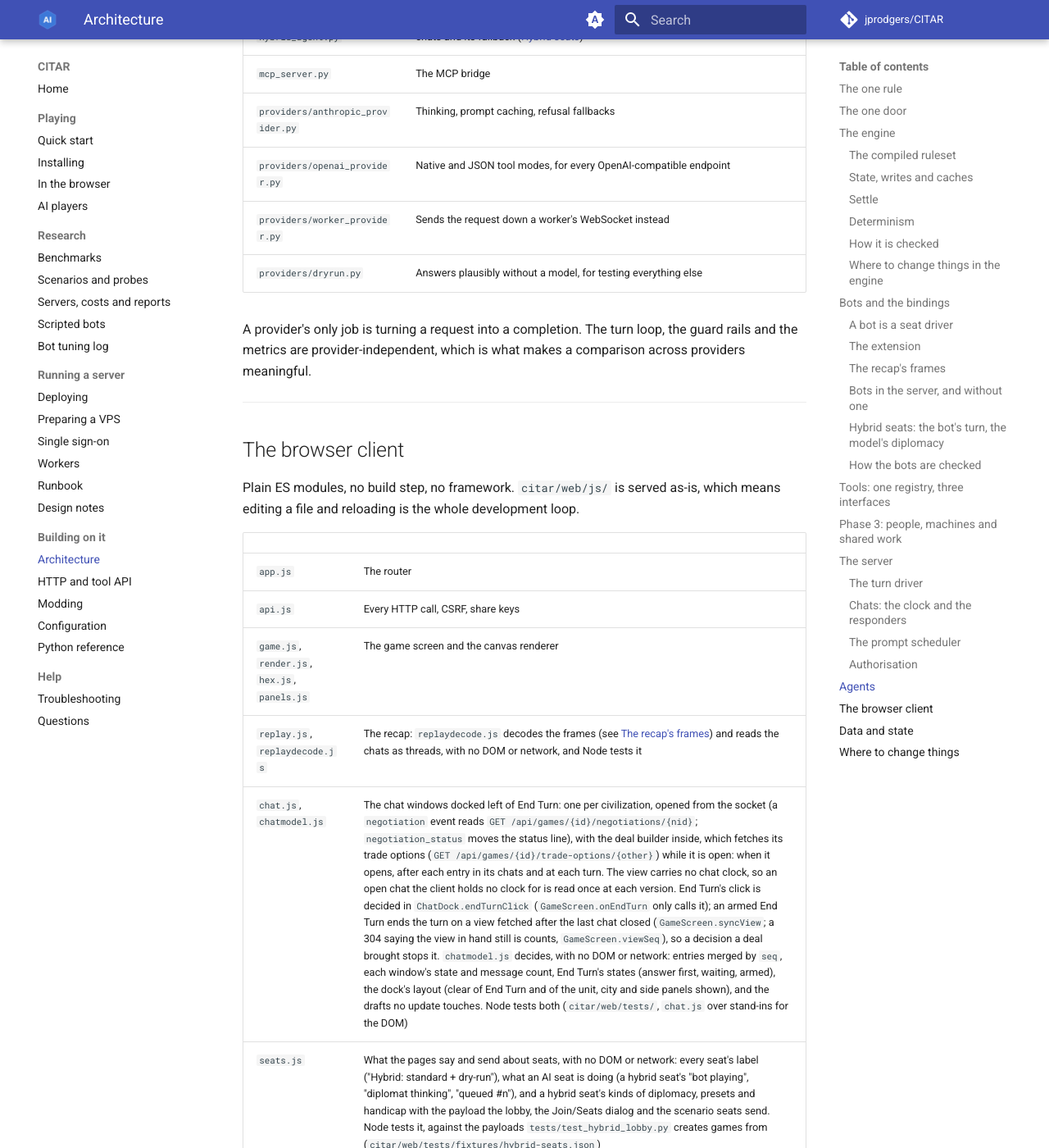
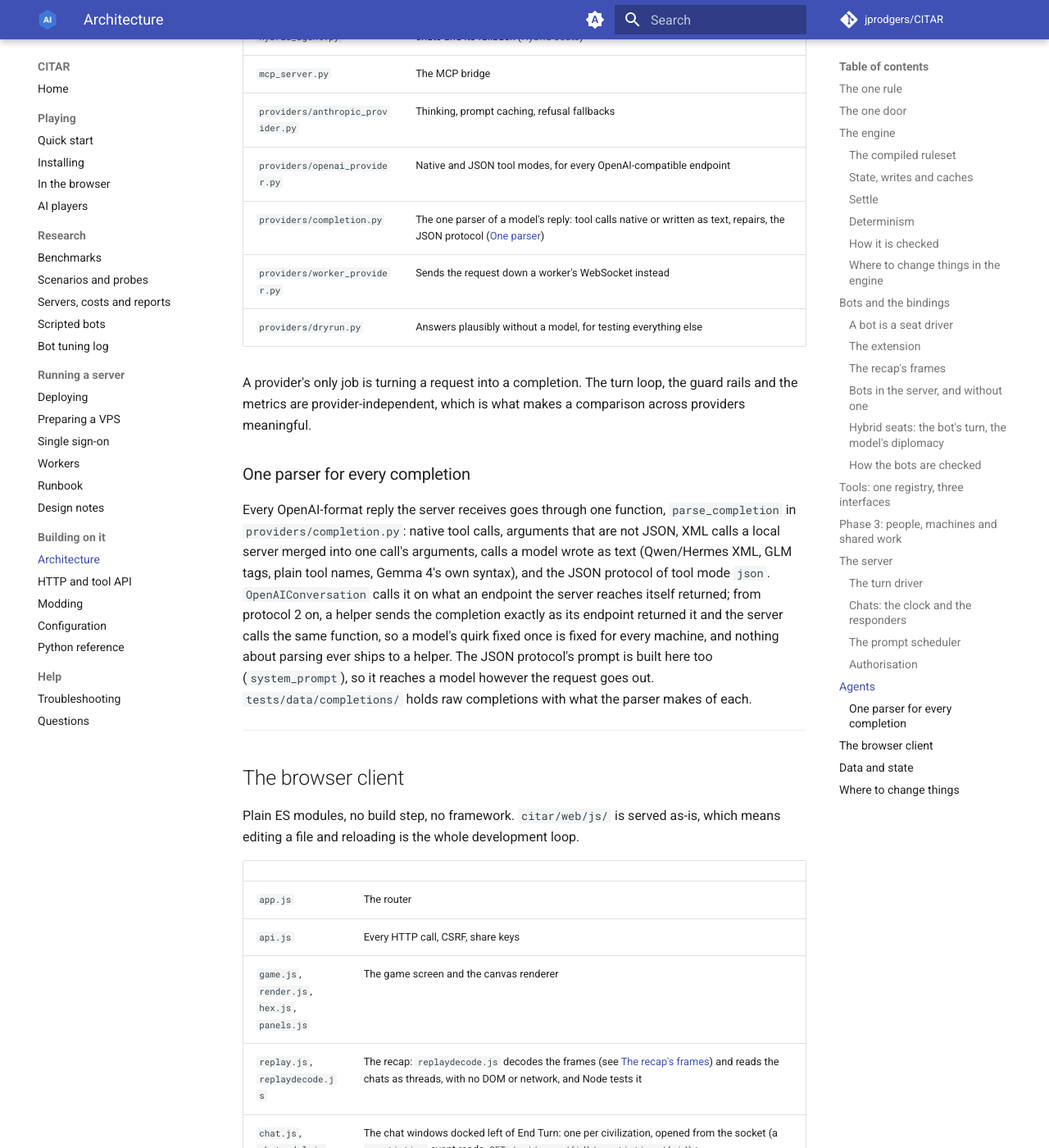
Before and after one commit to jprodgers/CITAR, an MkDocs documentation site: the page built from docs/ARCHITECTURE.md, in a window 1280 px wide and 1400 px high, scrolled down 16309 px. Shown: the whole window at 82% size. Built offline with MkDocs 1.6.1 and Material for MkDocs 9.7.7, drawn with Linux system fonts in a browser that asks for light colours; comment, search, counter and statistics services are not loaded.

Commit message:
docs: one parser on the server (ARCHITECTURE.md), revision 0016c's tables (ACCOUNTS.md)
ARCHITECTURE.md names providers/completion.py and says why every completion,
an endpoint's or (from protocol 2) a helper's, goes through parse_completion.
ACCOUNTS.md's storage section lists cpu_jobs, cpu_job_runs and job_costs and
the revision that adds them. The wiki regenerated.

Co-Authored-By: Claude Opus 5.5 <noreply@anthropic.com>

```diff
--- a/docs/ARCHITECTURE.md
+++ b/docs/ARCHITECTURE.md
@@ -558,11 +558,24 @@ reason. Run it after adding a route; CI runs it with `--strict`.
 | `mcp_server.py` | The MCP bridge |
 | `providers/anthropic_provider.py` | Thinking, prompt caching, refusal fallbacks |
 | `providers/openai_provider.py` | Native and JSON tool modes, for every OpenAI-compatible endpoint |
+| `providers/completion.py` | The one parser of a model's reply: tool calls native or written as text, repairs, the JSON protocol ([One parser](#one-parser-for-every-completion)) |
 | `providers/worker_provider.py` | Sends the request down a worker's WebSocket instead |
 | `providers/dryrun.py` | Answers plausibly without a model, for testing everything else |
 
 A provider's only job is turning a request into a completion. The turn loop, the guard rails and
 the metrics are provider-independent, which is what makes a comparison across providers meaningful.
+
+### One parser for every completion
+
+Every OpenAI-format reply the server receives goes through one function, `parse_completion` in
+`providers/completion.py`: native tool calls, arguments that are not JSON, XML calls a local server
+merged into one call's arguments, calls a model wrote as text (Qwen/Hermes XML, GLM tags, plain tool
+names, Gemma 4's own syntax), and the JSON protocol of tool mode `json`. `OpenAIConversation` calls it
+on what an endpoint the server reaches itself returned; from protocol 2 on, a helper sends the
+completion exactly as its endpoint returned it and the server calls the same function, so a model's
+quirk fixed once is fixed for every machine, and nothing about parsing ever ships to a helper. The
+JSON protocol's prompt is built here too (`system_prompt`), so it reaches a model however the request
+goes out. `tests/data/completions/` holds raw completions with what the parser makes of each.
 
 ---
 
```
Also changed, not shown: docs/server/ACCOUNTS.md (+6 -4 lines), wiki/Architecture.md (+13 -0 lines), wiki/Design-accounts-and-sharing.md (+6 -4 lines).
